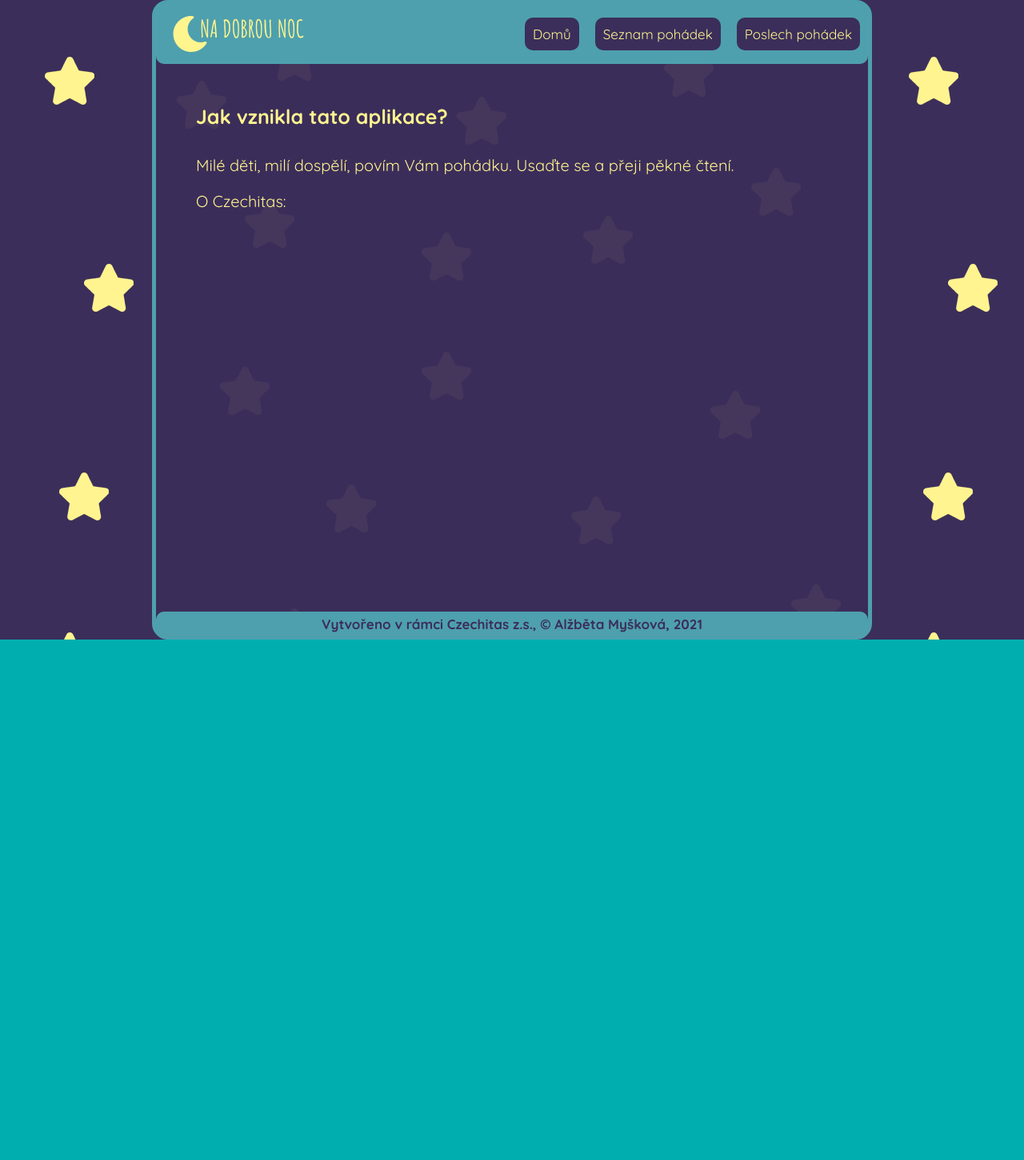
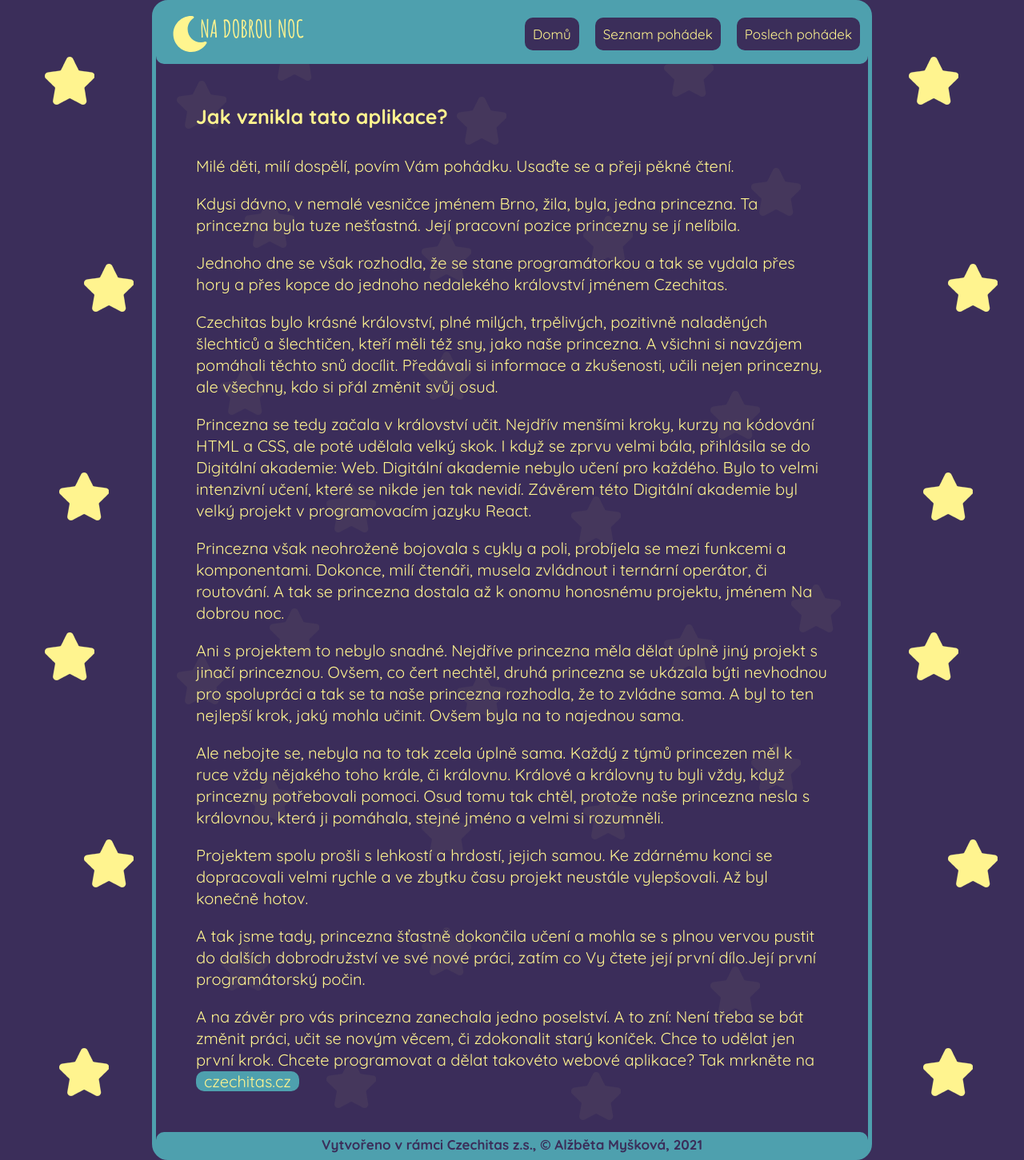
Before and after one commit to alzbetamyskova/NaDobrouNoc, a React app: page /about in a window 1280 px wide. Shown: the whole page at 80% size. Before the commit the page ends 800 px from the top, so only its background shows below. Built offline with nearby package versions, Linux system fonts and the light colour scheme; no server answers.

Commit message:
doplněno about, vylepšeny buttony

```diff
--- a/src/components/ButtonNext/index.jsx
+++ b/src/components/ButtonNext/index.jsx
@@ -7,10 +7,13 @@ const ButtonNext = (props) => {
   const handleClick = () => {
     const idTales = props.id;
     props.history.push(`/tales/${idTales + 1}`);
+    window.scrollTo({
+      top: 0,
+    });
   }
 
   return(
-    <button className='buttonnext' onClick={handleClick}>Další pohádka</button>
+    <button disabled={props.id === 9} className={`buttonnext ${props.id === 9 ? 'disabled' : ''}`} onClick={handleClick}>Další pohádka</button>
   );
 };
 
--- a/src/components/ButtonNext/style.css
+++ b/src/components/ButtonNext/style.css
@@ -32,3 +32,9 @@
 .buttonnext:active {
   transform: scale(1);
 }
+
+.disabled {
+  background-color: #b8b8b8;
+  color: #585858;
+  cursor: not-allowed;
+}
--- a/src/components/ButtonPrev/index.jsx
+++ b/src/components/ButtonPrev/index.jsx
@@ -7,10 +7,13 @@ const ButtonPrev = (props) => {
   const handleClick = () => {
     const idTales = props.id;
     props.history.push(`/tales/${idTales - 1}`);
+    window.scrollTo({
+      top: 0,
+    });
   }
 
   return(
-    <button className='buttonprev' onClick={handleClick}>Předchozí pohádka</button>
+    <button disabled={props.id === 1} className={`buttonprev ${props.id === 1 ? 'disabled' : ''}`} onClick={handleClick}>Předchozí pohádka</button>
   );
 };
 
--- a/src/components/ButtonPrev/style.css
+++ b/src/components/ButtonPrev/style.css
@@ -32,3 +32,15 @@
 .buttonprev:active {
   transform: scale(1);
 }
+
+.disabled {
+  background-color: #b8b8b8;
+  color: #585858;
+  cursor: not-allowed;
+}
+
+.disabled:hover {
+  background-color: #b8b8b8;
+  color: #585858;
+  cursor: not-allowed;
+}
--- a/src/components/ButtonSearch/style.css
+++ b/src/components/ButtonSearch/style.css
@@ -22,3 +22,9 @@
   color: #585858;
   cursor: not-allowed;
 }
+
+.disabled:hover {
+  background-color: #b8b8b8;
+  color: #585858;
+  cursor: not-allowed;
+}
--- a/src/components/ButtonTales/index.jsx
+++ b/src/components/ButtonTales/index.jsx
@@ -14,6 +14,9 @@ const ButtonTales = (props) => {
   const handleClick = () => {
     let idTales = randomNumber();
     props.history.push(`/tales/${idTales}`)
+    window.scrollTo({
+      top: 0,
+    });
   };
 
   return(
--- a/src/components/ButtonUp/index.jsx
+++ b/src/components/ButtonUp/index.jsx
@@ -8,10 +8,10 @@ const ButtonUp = () => {
 
   const toggleVisible = () => {
     const scrolled = document.documentElement.scrollTop;
-    if (scrolled > 300){
+    if (scrolled > 400){
       setVisible(true)
     }
-    else if (scrolled <= 300){
+    else if (scrolled <= 400){
       setVisible(false)
     }
   };
--- a/src/components/Descriptions/index.jsx
+++ b/src/components/Descriptions/index.jsx
@@ -4,7 +4,7 @@ import './style.css';
 const Descriptions = () => {
   return(
     <div className='descriptions'>
-      <p>Vítejte, drahé maminky, tatínkové, tetičky, starší sestry či bratrové, baičky i dědečkové ve webové aplikaci Na dobrou noc. Máte doma ratolesti či děti, které nemohou večer usnout? Přečtěte jim pohádku!</p>
+      <p>Vítejte, drahé maminky, tatínkové, tetičky, starší sestry či bratrové, babičky i dědečkové ve webové aplikaci Na dobrou noc. Máte doma, nebo na výletě, ratolesti či děti, které nemohou večer usnout? Přečtěte jim pohádku!</p>
       <p>Můžete zvolit pohádku náhodnou, můžete si vybrat ze seznamu nebo si můžete pohádku najít podle klíčového slova. Dále můžete svým dětem či sourozencům pustit audio pohádku, či pohádku z videa, namluvenou.</p>
       <p>Pojďme se do toho pustit společně, tlačítkem níže.</p>
     </div>
--- a/src/pages/About/index.jsx
+++ b/src/pages/About/index.jsx
@@ -15,10 +15,19 @@ const About = () => {
     <div className='abouttale'>
       <h4>Jak vznikla tato aplikace?</h4>
       <p>Milé děti, milí dospělí, povím Vám pohádku. Usaďte se a přeji pěkné čtení.</p>
-      <p>O Czechitas:</p>
+      <p>Kdysi dávno, v nemalé vesničce jménem Brno, žila, byla, jedna princezna. Ta princezna byla tuze nešťastná. Její pracovní pozice princezny se jí nelíbila.</p>
+      <p>Jednoho dne se však rozhodla, že se stane programátorkou a tak se vydala přes hory a přes kopce do jednoho nedalekého království jménem Czechitas.</p>
+      <p>Czechitas bylo krásné království, plné milých, trpělivých, pozitivně naladěných šlechticů a šlechtičen, kteří měli též sny, jako naše princezna. A všichni si navzájem pomáhali těchto snů docílit. Předávali si informace a zkušenosti, učili nejen princezny, ale všechny, kdo si přál změnit svůj osud.</p>
+      <p>Princezna se tedy začala v království učit. Nejdřív menšími kroky, kurzy na kódování HTML a CSS, ale poté udělala velký skok. I když se zprvu velmi bála, přihlásila se do Digitální akademie: Web. Digitální akademie nebylo učení pro každého. Bylo to velmi intenzivní učení, které se nikde jen tak nevidí. Závěrem této Digitální akademie byl velký projekt v programovacím jazyku React.</p>
+      <p>Princezna však neohroženě bojovala s cykly a poli, probíjela se mezi funkcemi a komponentami. Dokonce, milí čtenáři, musela zvládnout i ternární operátor, či routování. A tak se princezna dostala až k onomu honosnému projektu, jménem Na dobrou noc.</p>
+      <p>Ani s projektem to nebylo snadné. Nejdříve princezna měla dělat úplně jiný projekt s jinačí princeznou. Ovšem, co čert nechtěl, druhá princezna se ukázala býti nevhodnou pro spolupráci a tak se ta naše princezna rozhodla, že to zvládne sama. A byl to ten nejlepší krok, jaký mohla učinit. Ovšem byla na to najednou sama.</p>
+      <p>Ale nebojte se, nebyla na to tak zcela úplně sama. Každý z týmů princezen měl k ruce vždy nějakého toho krále, či královnu. Králové a královny tu byli vždy, když princezny potřebovali pomoci. Osud tomu tak chtěl, protože naše princezna nesla s královnou, která ji pomáhala, stejné jméno a velmi si rozumněli.</p>
+      <p>Projektem spolu prošli s lehkostí a hrdostí, jejich samou. Ke zdárnému konci se dopracovali velmi rychle a ve zbytku času projekt neustále vylepšovali. Až byl konečně hotov.</p>
+      <p>A tak jsme tady, princezna šťastně dokončila učení a mohla se s plnou vervou pustit do dalších dobrodružství ve své nové práci, zatím co Vy čtete její první dílo.Její první programátorský počin.</p>
+      <p>A na závěr pro vás princezna zanechala jedno poselství. A to zní: Není třeba se bát změnit práci, učit se novým věcem, či zdokonalit starý koníček. Chce to udělat jen první krok. Chcete programovat a dělat takovéto webové aplikace? Tak mrkněte na <a href='https://www.czechitas.cz/' target='_blank'>czechitas.cz</a></p>
     </div>
     <ButtonUp />
-    <Footer fixedbottom={true}/>
+    <Footer fixedbottom={false}/>
     </>
   );
 };
--- a/src/pages/About/style.css
+++ b/src/pages/About/style.css
@@ -6,3 +6,20 @@
 .abouttale h4 {
   font-size: 25px;
 }
+
+.abouttale p {
+  line-height: 135%;
+}
+
+.abouttale a {
+  text-decoration: none;
+  color: #FFF48F;
+  border-radius: 10px;
+  padding: 0 10px 0 10px;
+  background-color: #4EA0AE;
+}
+
+.abouttale a:hover {
+  color: #3B2E5A;
+  background-color: #FFF48F;
+}
--- a/src/pages/HomePage/style.css
+++ b/src/pages/HomePage/style.css
@@ -1,3 +1,3 @@
 .homepage {
-  width: 100%;
+  min-width: 100%;
 }
```
Also changed, not shown: src/components/Footer/style.css (line endings or trailing spaces).
